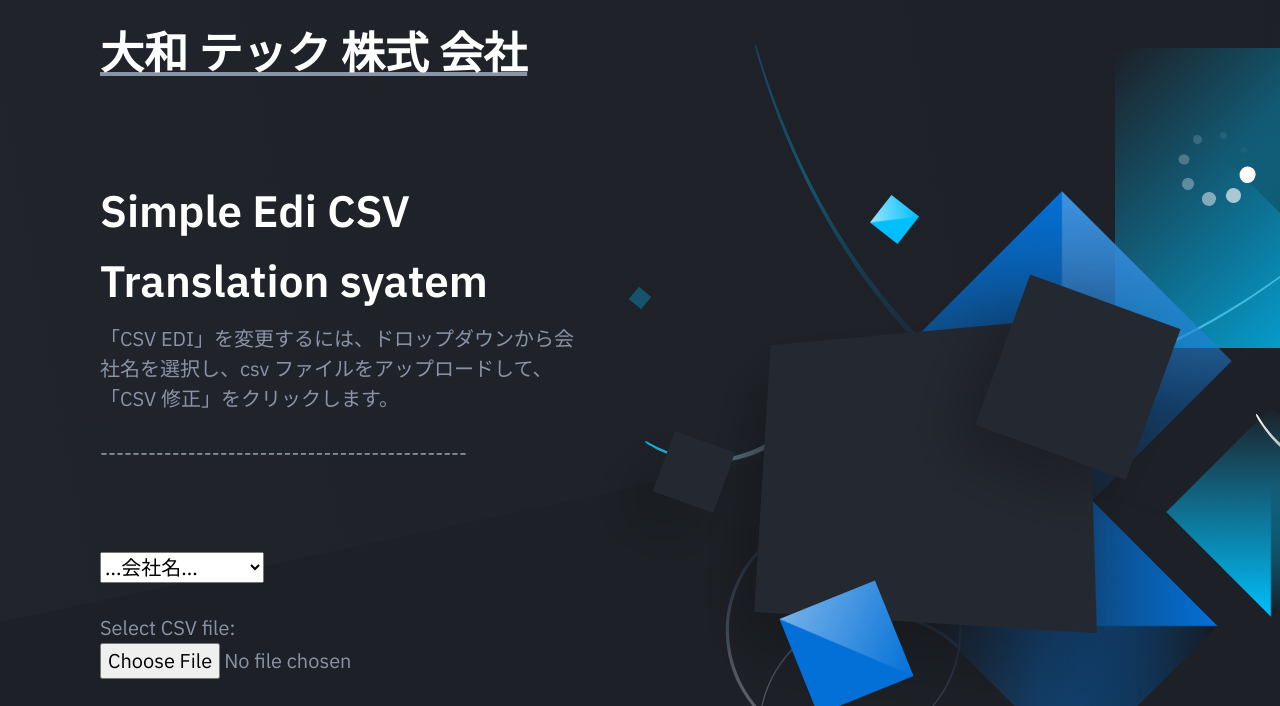
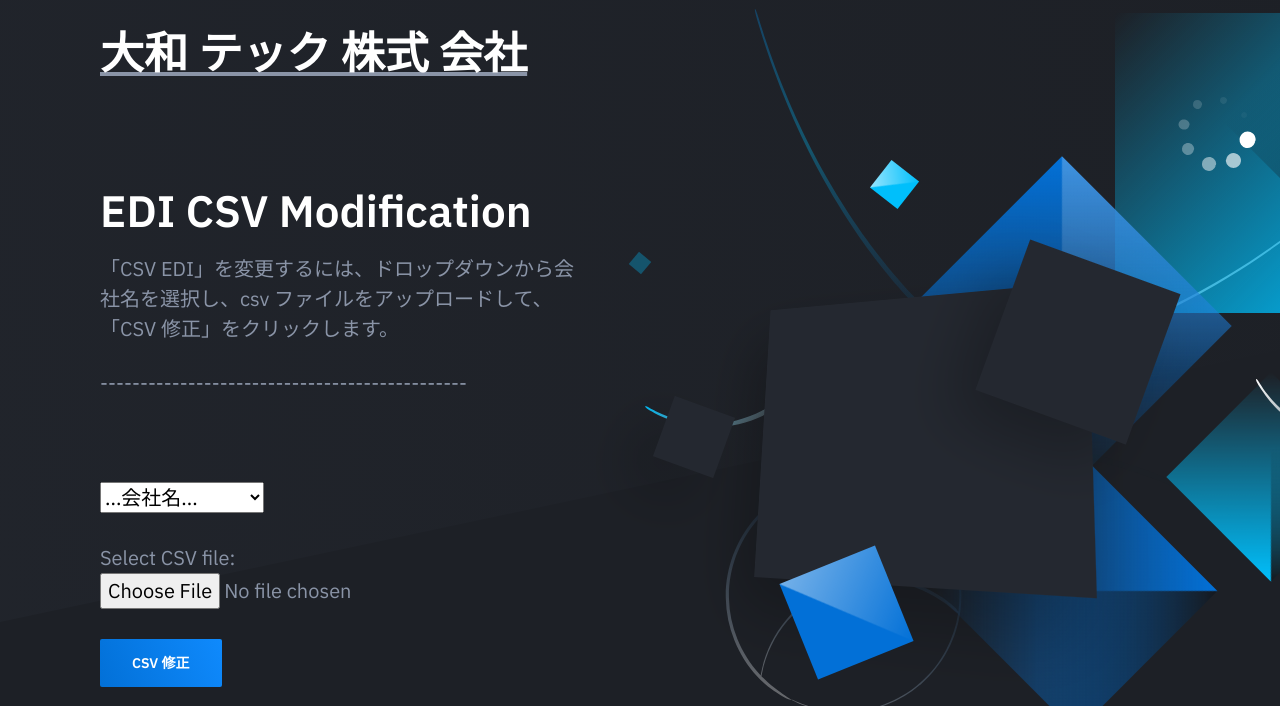
Before and after one commit to hillglog/hillglog.github.io, a website: page index.html in a window 1280 px wide. Shown: the part 78-784 px from the top of the page. Drawn offline with nearby package versions, Linux system fonts and the light colour scheme.

Commit message:
Update index.html

```diff
--- a/index.html
+++ b/index.html
@@ -38,8 +38,8 @@
                     <div class="container">
                         <div class="hero-inner">
                             <div class="hero-copy">
-                                <h1 class="hero-title mt-0">Simple Edi CSV </h1>
-                                <h1 class="hero-title mt-0">Translation syatem </h1>
+                                <h1 class="hero-title mt-0">EDI CSV Modification </h1>
+
 
                                 <p class="hero-paragraph">「CSV EDI」を変更するには、ドロップダウンから会社名を選択し、csv ファイルをアップロードして、「CSV
                                     修正」をクリックします。</p>
```
